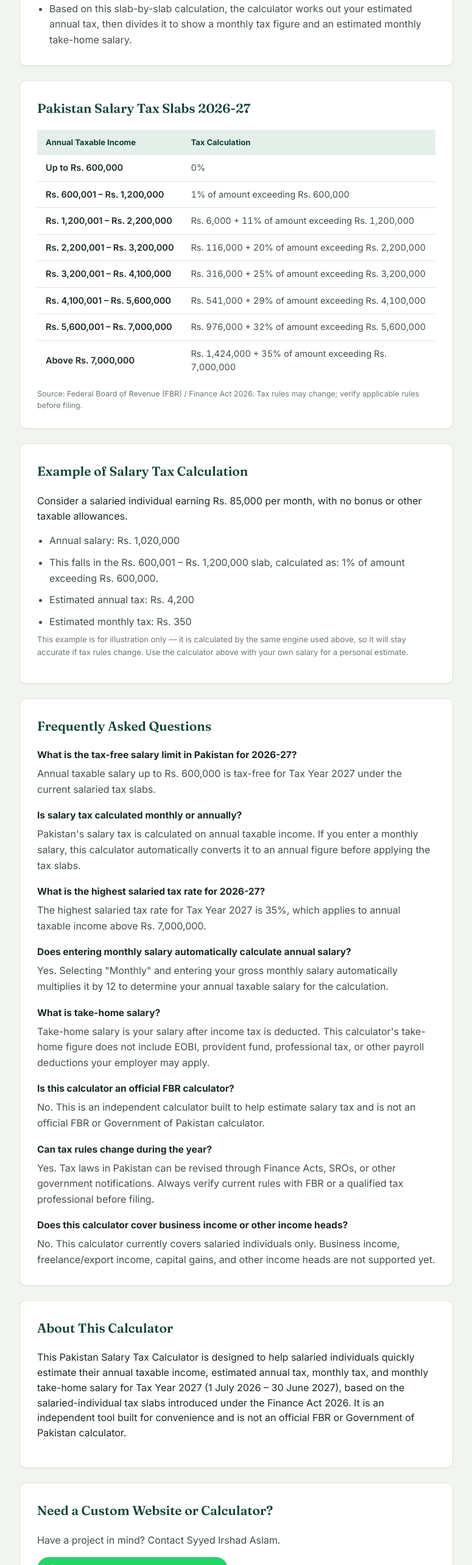
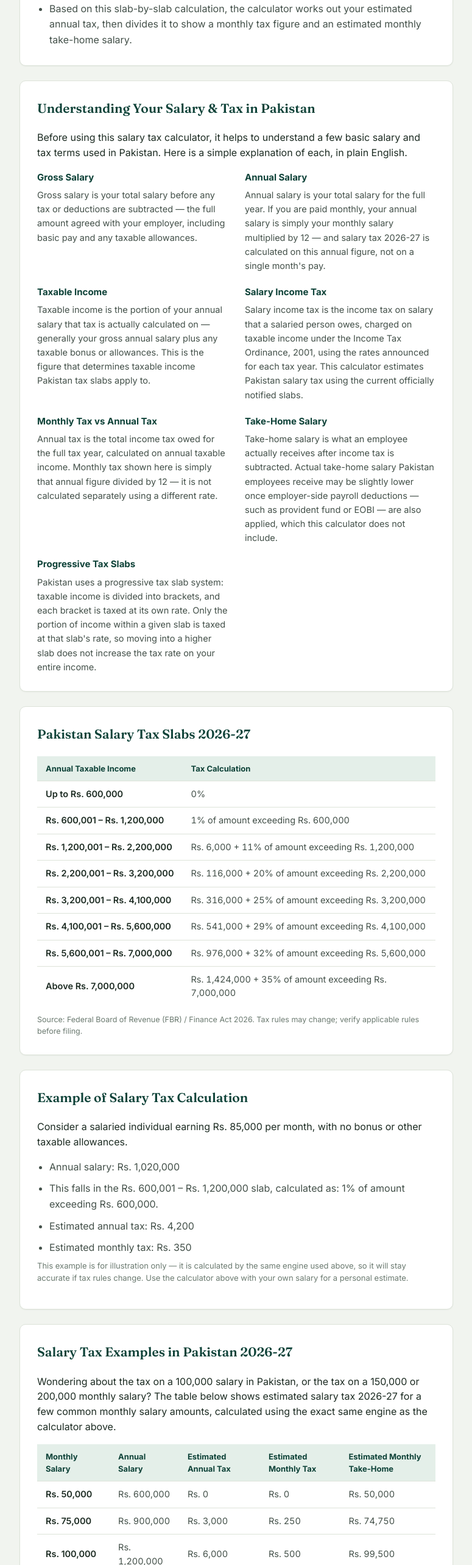
Before and after one commit to muhammadirshad89/pakistansalarytaxcalculator, a React (Vite) app: page / in a window 1280 px wide. Shown: the part 1880-4446 px from the top of the page at 61% size, without its empty margins (252-1027 px from the left). Built offline with nearby package versions, Linux system fonts and the light colour scheme.

Commit message:
Add salary tax guide and examples

```diff
--- a/src/App.jsx
+++ b/src/App.jsx
@@ -13,6 +13,8 @@ import HowTaxIsCalculated from './components/HowTaxIsCalculated.jsx';
 import TaxSlabsTable from './components/TaxSlabsTable.jsx';
 import ExampleCalculation from './components/ExampleCalculation.jsx';
 import FaqSection from './components/FaqSection.jsx';
+import UnderstandingSalaryTax from './components/UnderstandingSalaryTax.jsx';
+import SalaryTaxExamples from './components/SalaryTaxExamples.jsx';
 
 function App() {
   // `result` is whatever calculateSalaryTax() last returned — this
@@ -75,9 +77,13 @@ function App() {
 
         <HowTaxIsCalculated />
 
+        <UnderstandingSalaryTax />
+
         <TaxSlabsTable />
 
         <ExampleCalculation />
+
+        <SalaryTaxExamples />
 
         <FaqSection />
 
--- /dev/null
+++ b/src/components/SalaryTaxExamples.jsx
@@ -0,0 +1,64 @@
+import { text } from '../text/en.js';
+import taxRules from '../data/tax-rules/2026-27.json';
+import { calculateSalaryTax } from '../utils/taxCalculator.js';
+import { formatPKR } from '../utils/format.js';
+
+const EXAMPLE_MONTHLY_SALARIES = [50000, 75000, 100000, 150000, 200000, 300000, 500000];
+
+/**
+ * Every row is produced by calling the real calculateSalaryTax() function
+ * with a fixed monthly salary — the exact same function and tax-rules
+ * file the interactive calculator above uses. No tax figure in this
+ * table is typed by hand, so it can never drift out of sync with the
+ * actual calculator or with the underlying tax rules.
+ */
+export default function SalaryTaxExamples() {
+  const rows = EXAMPLE_MONTHLY_SALARIES.map((monthlySalary) => {
+    const result = calculateSalaryTax(
+      {
+        salaryFrequency: 'monthly',
+        grossSalary: monthlySalary,
+        annualBonus: 0,
+        otherTaxableAllowances: 0,
+        residency: 'resident',
+      },
+      taxRules
+    );
+    return { monthlySalary, result };
+  }).filter((row) => row.result.status === 'ok');
+
+  return (
+    <section className="card">
+      <h2>{text.seo.examples.heading}</h2>
+      <p>{text.seo.examples.intro}</p>
+
+      <div className="table-scroll">
+        <table className="tax-slabs-table salary-examples-table">
+          <caption className="sr-only">{text.seo.examples.heading}</caption>
+          <thead>
+            <tr>
+              <th scope="col">{text.seo.examples.columnMonthly}</th>
+              <th scope="col">{text.seo.examples.columnAnnual}</th>
+              <th scope="col">{text.seo.examples.columnAnnualTax}</th>
+              <th scope="col">{text.seo.examples.columnMonthlyTax}</th>
+              <th scope="col">{text.seo.examples.columnTakeHome}</th>
+            </tr>
+          </thead>
+          <tbody>
+            {rows.map(({ monthlySalary, result }) => (
+              <tr key={monthlySalary}>
+                <th scope="row">{formatPKR(monthlySalary)}</th>
+                <td>{formatPKR(result.annualSalary)}</td>
+                <td>{formatPKR(result.annualTax)}</td>
+                <td>{formatPKR(result.monthlyTax)}</td>
+                <td>{formatPKR(result.estimatedMonthlyTakeHome)}</td>
+              </tr>
+            ))}
+          </tbody>
+        </table>
+      </div>
+
+      <p className="table-source-note">{text.seo.examples.note}</p>
+    </section>
+  );
+}
--- /dev/null
+++ b/src/components/UnderstandingSalaryTax.jsx
@@ -0,0 +1,18 @@
+import { text } from '../text/en.js';
+
+export default function UnderstandingSalaryTax() {
+  return (
+    <section className="card">
+      <h2>{text.seo.understanding.heading}</h2>
+      <p>{text.seo.understanding.intro}</p>
+      <div className="glossary-list">
+        {text.seo.understanding.terms.map((item) => (
+          <div className="glossary-item" key={item.term}>
+            <h3>{item.term}</h3>
+            <p>{item.definition}</p>
+          </div>
+        ))}
+      </div>
+    </section>
+  );
+}
--- a/src/index.css
+++ b/src/index.css
@@ -635,6 +635,37 @@ footer.site-footer {
   line-height: 1.6;
 }
 
+.glossary-list {
+  display: grid;
+  grid-template-columns: 1fr 1fr;
+  gap: 20px 28px;
+}
+
+.glossary-item h3 {
+  font-family: var(--font-body);
+  font-size: 15px;
+  font-weight: 700;
+  color: var(--color-primary-dark);
+  margin: 0 0 6px;
+}
+
+.glossary-item p {
+  margin: 0;
+  color: var(--color-ink-soft);
+  font-size: 14.5px;
+  line-height: 1.6;
+}
+
+.salary-examples-table {
+  min-width: 640px;
+}
+
+@media (max-width: 700px) {
+  .glossary-list {
+    grid-template-columns: 1fr;
+  }
+}
+
 @media (max-width: 560px) {
   .tax-slabs-table {
     font-size: 13.5px;
--- a/src/text/en.js
+++ b/src/text/en.js
@@ -175,5 +175,60 @@ export const text = {
       otherIncomeAnswer:
         'No. This calculator currently covers salaried individuals only. Business income, freelance/export income, capital gains, and other income heads are not supported yet.',
     },
+
+    understanding: {
+      heading: 'Understanding Your Salary & Tax in Pakistan',
+      intro:
+        'Before using this salary tax calculator, it helps to understand a few basic salary and tax terms used in Pakistan. Here is a simple explanation of each, in plain English.',
+      terms: [
+        {
+          term: 'Gross Salary',
+          definition:
+            'Gross salary is your total salary before any tax or deductions are subtracted — the full amount agreed with your employer, including basic pay and any taxable allowances.',
+        },
+        {
+          term: 'Annual Salary',
+          definition:
+            'Annual salary is your total salary for the full year. If you are paid monthly, your annual salary is simply your monthly salary multiplied by 12 — and salary tax 2026-27 is calculated on this annual figure, not on a single month\'s pay.',
+        },
+        {
+          term: 'Taxable Income',
+          definition:
+            'Taxable income is the portion of your annual salary that tax is actually calculated on — generally your gross annual salary plus any taxable bonus or allowances. This is the figure that determines taxable income Pakistan tax slabs apply to.',
+        },
+        {
+          term: 'Salary Income Tax',
+          definition:
+            'Salary income tax is the income tax on salary that a salaried person owes, charged on taxable income under the Income Tax Ordinance, 2001, using the rates announced for each tax year. This calculator estimates Pakistan salary tax using the current officially notified slabs.',
+        },
+        {
+          term: 'Monthly Tax vs Annual Tax',
+          definition:
+            'Annual tax is the total income tax owed for the full tax year, calculated on annual taxable income. Monthly tax shown here is simply that annual figure divided by 12 — it is not calculated separately using a different rate.',
+        },
+        {
+          term: 'Take-Home Salary',
+          definition:
+            'Take-home salary is what an employee actually receives after income tax is subtracted. Actual take-home salary Pakistan employees receive may be slightly lower once employer-side payroll deductions — such as provident fund or EOBI — are also applied, which this calculator does not include.',
+        },
+        {
+          term: 'Progressive Tax Slabs',
+          definition:
+            'Pakistan uses a progressive tax slab system: taxable income is divided into brackets, and each bracket is taxed at its own rate. Only the portion of income within a given slab is taxed at that slab\'s rate, so moving into a higher slab does not increase the tax rate on your entire income.',
+        },
+      ],
+    },
+
+    examples: {
+      heading: 'Salary Tax Examples in Pakistan 2026-27',
+      intro:
+        'Wondering about the tax on a 100,000 salary in Pakistan, or the tax on a 150,000 or 200,000 monthly salary? The table below shows estimated salary tax 2026-27 for a few common monthly salary amounts, calculated using the exact same engine as the calculator above.',
+      columnMonthly: 'Monthly Salary',
+      columnAnnual: 'Annual Salary',
+      columnAnnualTax: 'Estimated Annual Tax',
+      columnMonthlyTax: 'Estimated Monthly Tax',
+      columnTakeHome: 'Estimated Monthly Take-Home',
+      note: 'These examples assume no bonus or other taxable allowances, and a resident salaried individual. Enter your own salary in the calculator above for a personal estimate — actual take-home salary Pakistan employers pay may differ slightly due to provident fund, EOBI, or other payroll deductions not included here.',
+    },
   },
 };
```
